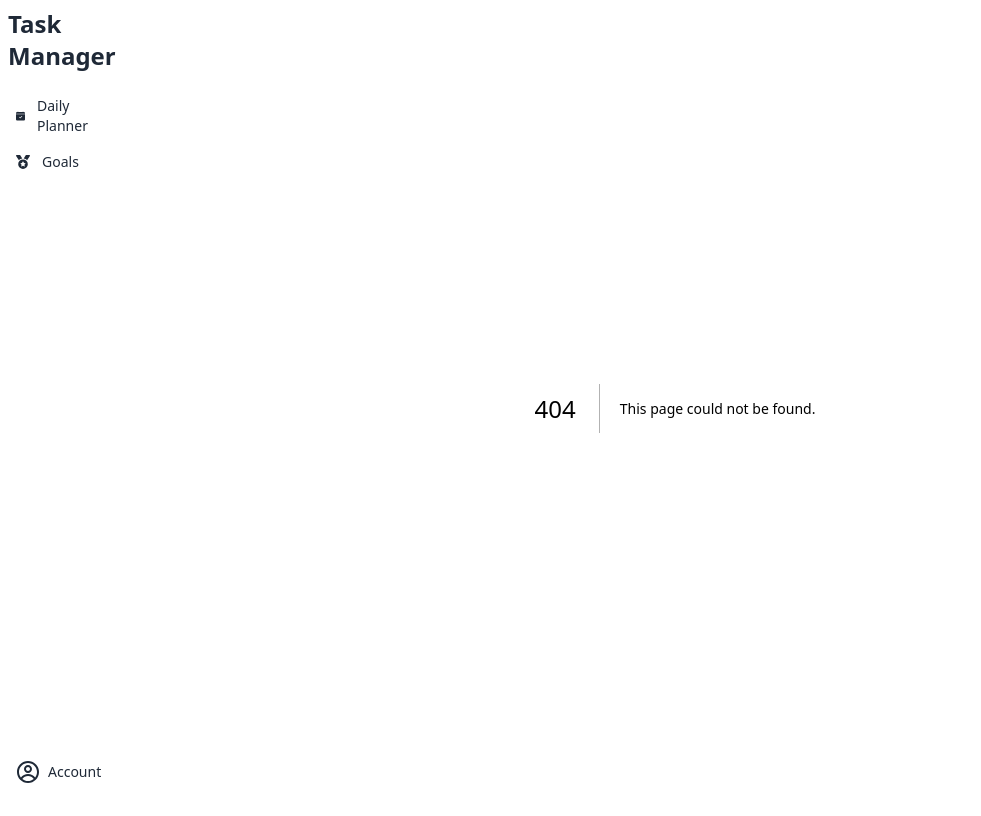
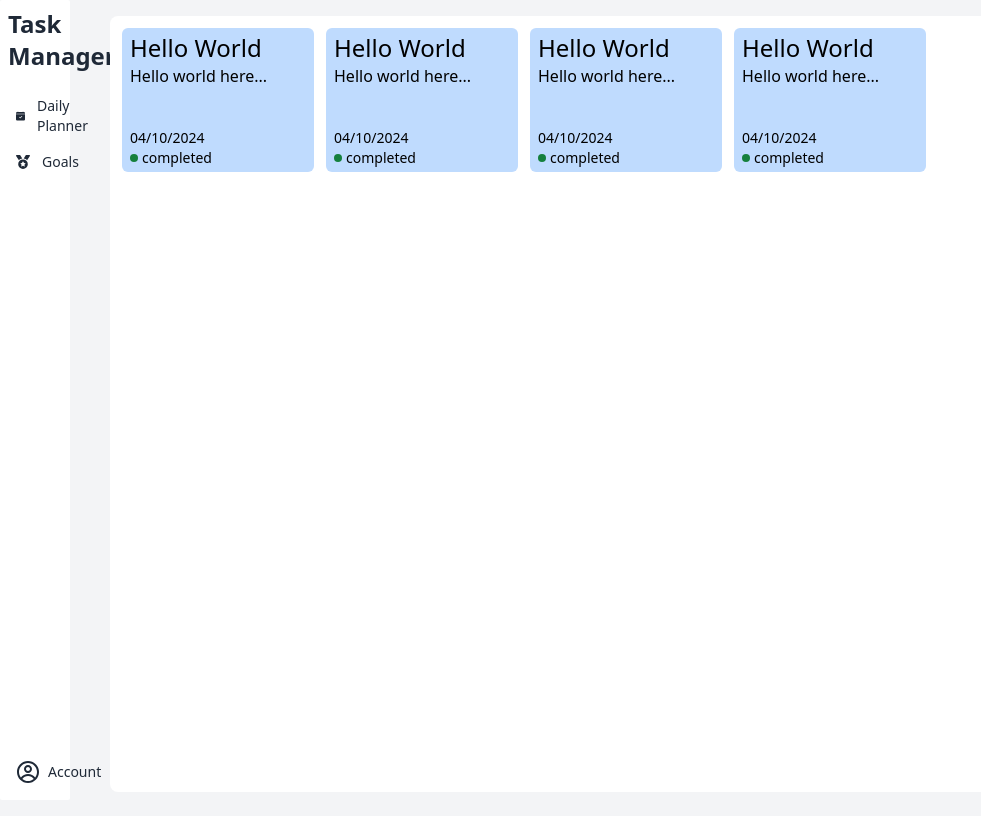
Before and after one commit to AbdulmateenAl/task_manager_frontend, a Next.js app: page /complete in a window 1280 px wide. Before the commit this address had no page. Shown: the whole page, without its empty margins (0-981 px from the left). Built offline with nearby package versions, Linux system fonts and the light colour scheme.

Commit message:
Added nav pages and modal

```diff
--- /dev/null
+++ b/src/app/complete/page.tsx
@@ -0,0 +1,66 @@
+"use client";
+import { MdOutlineAddCircleOutline } from "react-icons/md";
+
+export default function complete() {
+    const status:string = "completed";
+    return (
+        <div>
+            <div className="bg-white rounded-lg w-auto h-[85vh] md:h-[97vh] m-2">
+                <div className="flex gap-3 w-full h-full p-3">
+                    <div className="flex flex-col justify-between bg-blue-200 rounded-md w-48 h-36 px-2 py-1">
+                        <div>
+                            <h1 className="text-2xl">Hello World</h1>
+                            <p>Hello world here...</p>
+                        </div>
+                        <div>
+                            <p className="text-sm">04/10/2024</p>
+                            <div className="flex float-row items-center gap-1">
+                                <div className="rounded-full bg-green-700 w-2 h-2"></div>
+                                <p className="text-sm">{status}</p>
+                            </div>
+                        </div>
+                    </div>
+                    <div className="flex flex-col justify-between bg-blue-200 rounded-md w-48 h-36 px-2 py-1">
+                        <div>
+                            <h1 className="text-2xl">Hello World</h1>
+                            <p>Hello world here...</p>
+                        </div>
+                        <div>
+                            <p className="text-sm">04/10/2024</p>
+                            <div className="flex float-row items-center gap-1">
+                                <div className="rounded-full bg-green-700 w-2 h-2"></div>
+                                <p className="text-sm">{status}</p>
+                            </div>
+                        </div>
+                    </div>
+                    <div className="flex flex-col justify-between bg-blue-200 rounded-md w-48 h-36 px-2 py-1">
+                        <div>
+                            <h1 className="text-2xl">Hello World</h1>
+                            <p>Hello world here...</p>
+                        </div>
+                        <div>
+                            <p className="text-sm">04/10/2024</p>
+                            <div className="flex float-row items-center gap-1">
+                                <div className="rounded-full bg-green-700 w-2 h-2"></div>
+                                <p className="text-sm">{status}</p>
+                            </div>
+                        </div>
+                    </div>
+                    <div className="flex flex-col justify-between bg-blue-200 rounded-md w-48 h-36 px-2 py-1">
+                        <div>
+                            <h1 className="text-2xl">Hello World</h1>
+                            <p>Hello world here...</p>
+                        </div>
+                        <div>
+                            <p className="text-sm">04/10/2024</p>
+                            <div className="flex float-row items-center gap-1">
+                                <div className="rounded-full bg-green-700 w-2 h-2"></div>
+                                <p className="text-sm">{status}</p>
+                            </div>
+                        </div>
+                    </div>
+                </div>
+            </div>
+        </div>
+    )
+}
--- /dev/null
+++ b/src/app/components/Modal.tsx
@@ -0,0 +1,18 @@
+type ModalProps = {
+    show: boolean;
+    onClose: (value: boolean | ((prevState: boolean) => boolean)) => void;
+    children: React.ReactNode
+}
+
+export default function Modal({show, onClose, children}: ModalProps) {
+    return(
+        <div
+            style={{ transform: show ? "translateX(0%)" : "translateX(-200%)"}}
+            className="w-full h-full">
+            <div className="max-w-2xl h-[80vh] bg-black">
+                <button onClick={() => {onClose(false)}}></button>
+                <div className="h-full overflow-y-auto">{children}</div>
+            </div>
+        </div>
+    )
+}
--- /dev/null
+++ b/src/app/dashboard/page.tsx
@@ -0,0 +1,9 @@
+
+
+export default function gy() {
+    return (
+        <div>
+
+        </div>
+    );
+}
--- /dev/null
+++ b/src/app/incomplete/page.tsx
@@ -0,0 +1,7 @@
+export default function incomplete() {
+    return (
+        <>
+        <h1>Incomplete!</h1>
+        </>
+    )
+}
--- /dev/null
+++ b/src/app/signout/page.tsx
@@ -0,0 +1,7 @@
+export default function account() {
+    return (
+        <div>
+            <h1>Account</h1>
+        </div>
+    );
+}
```
